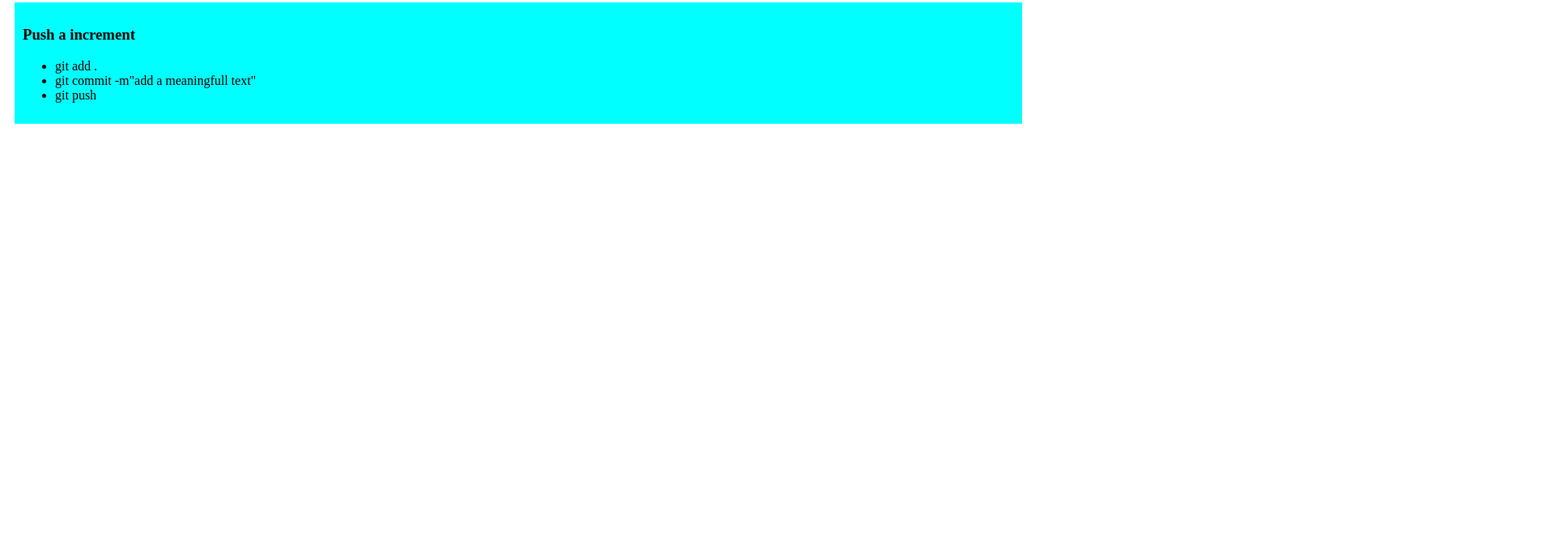
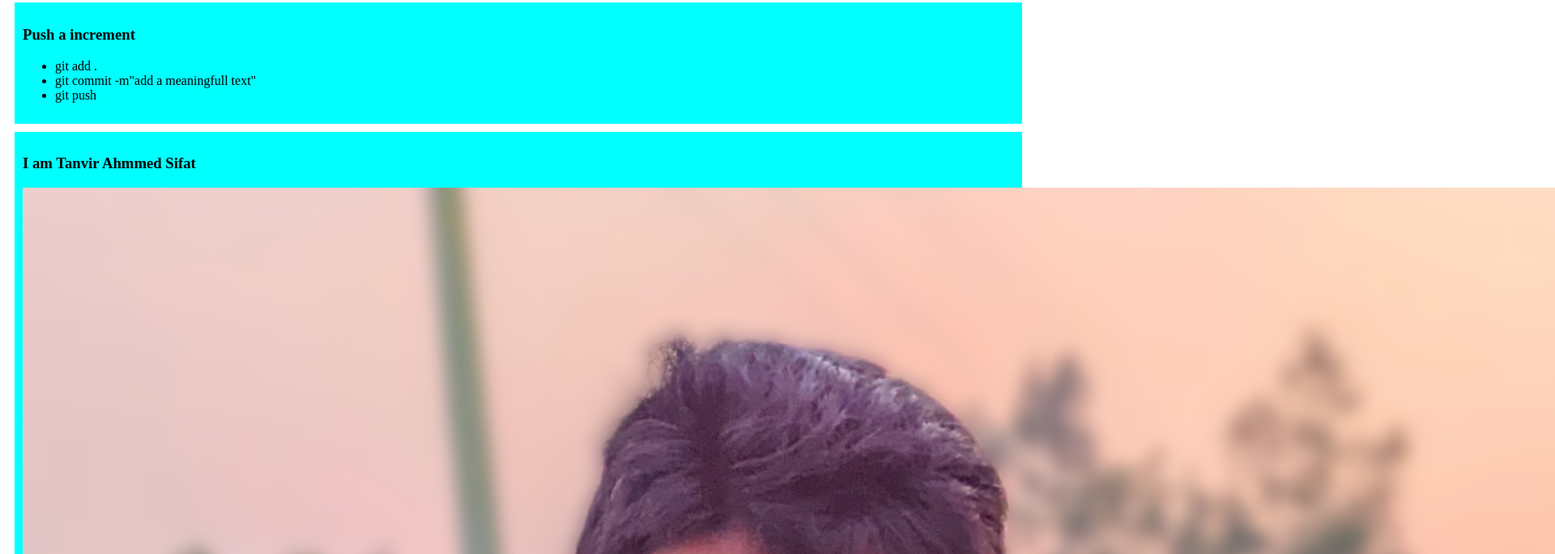
Before and after one commit to sifat26/my-first-github-repo, a plain HTML site: page index.html in a window 1280 px wide. Shown: the part 431-1116 px from the top of the page at 81% size, 1920 px wide, since content can reach past the window. Before the commit the page ends 800 px from the top, so only its background shows below. Drawn offline with Linux system fonts and the light colour scheme.

Commit message:
added the second and third

```diff
--- a/index.html
+++ b/index.html
@@ -27,5 +27,9 @@
             <li>git push</li>
         </ul>
     </div>
+    <div>
+        <h3>I am Tanvir Ahmmed Sifat</h3>
+        <img src="sifat.jpg" alt="My Picture">
+    </div>
 </body>
 </html>
```
Also changed, not shown: sifat.jpg (added).
